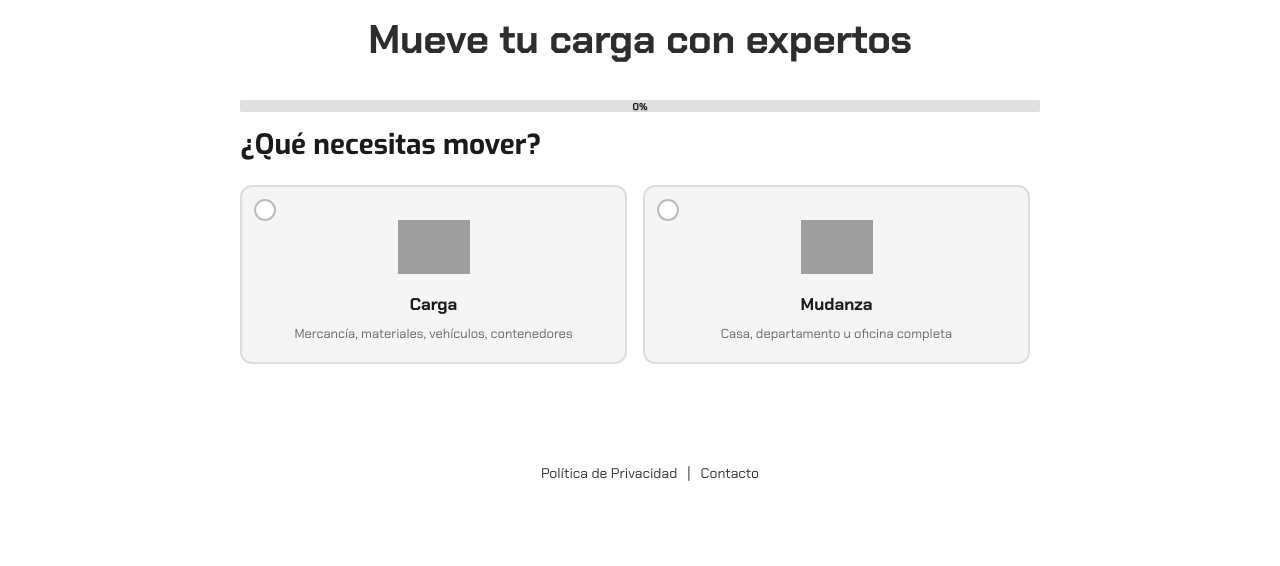
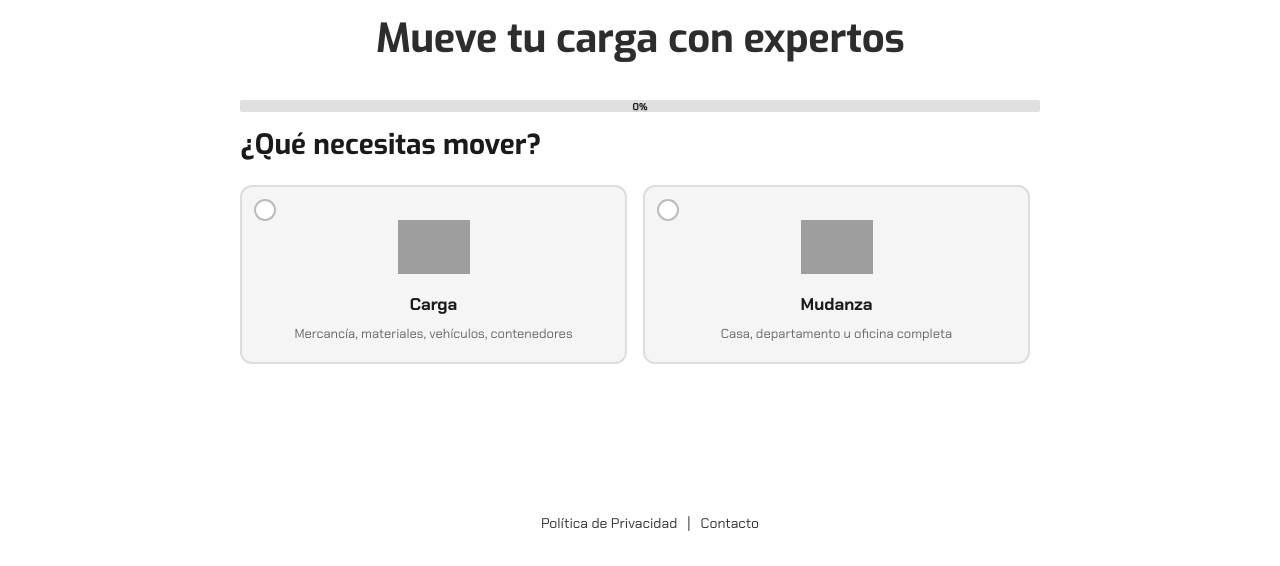
Before and after one commit to Amonsalvek/ChileTransportistas-Lander-Quiz, a plain HTML site: page cotizar-transporte-de-carga-lander-v4/index.html in a window 1280 px wide. Shown: the part 58-624 px from the top of the page. Drawn offline with Linux system fonts and the light colour scheme; no server answers; grey boxes are pictures that could not be loaded.

Commit message:
cambios menores

```diff
--- a/cotizar-transporte-de-carga-lander-v4/index.html
+++ b/cotizar-transporte-de-carga-lander-v4/index.html
@@ -173,7 +173,7 @@
   .hero-text {
     text-align: center;
     padding: 1rem 0.5rem;
-    font-family: 'Chakra Petch', sans-serif;
+    font-family: 'Exo', sans-serif;
   }
   .hero-text h1 {
     font-size: clamp(2.2rem, 4vw, 2.5rem);
@@ -1664,7 +1664,7 @@ box-shadow: inset 0 0 0 3px #fbd0d8;
 <style>
   .footer-container {
     width: 100%;
-    padding: 100px 10px 50px 10px;
+    padding: 150px 10px 50px 10px;
     display: flex;
     justify-content: center;
     align-items: center;
```
